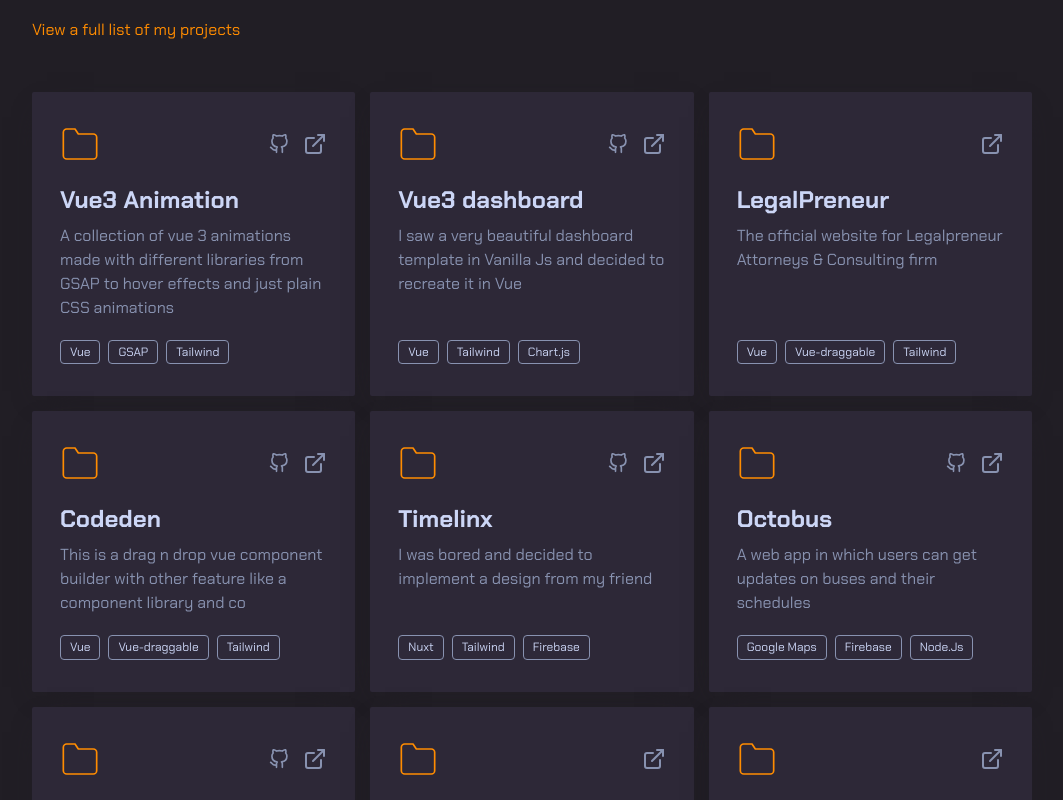
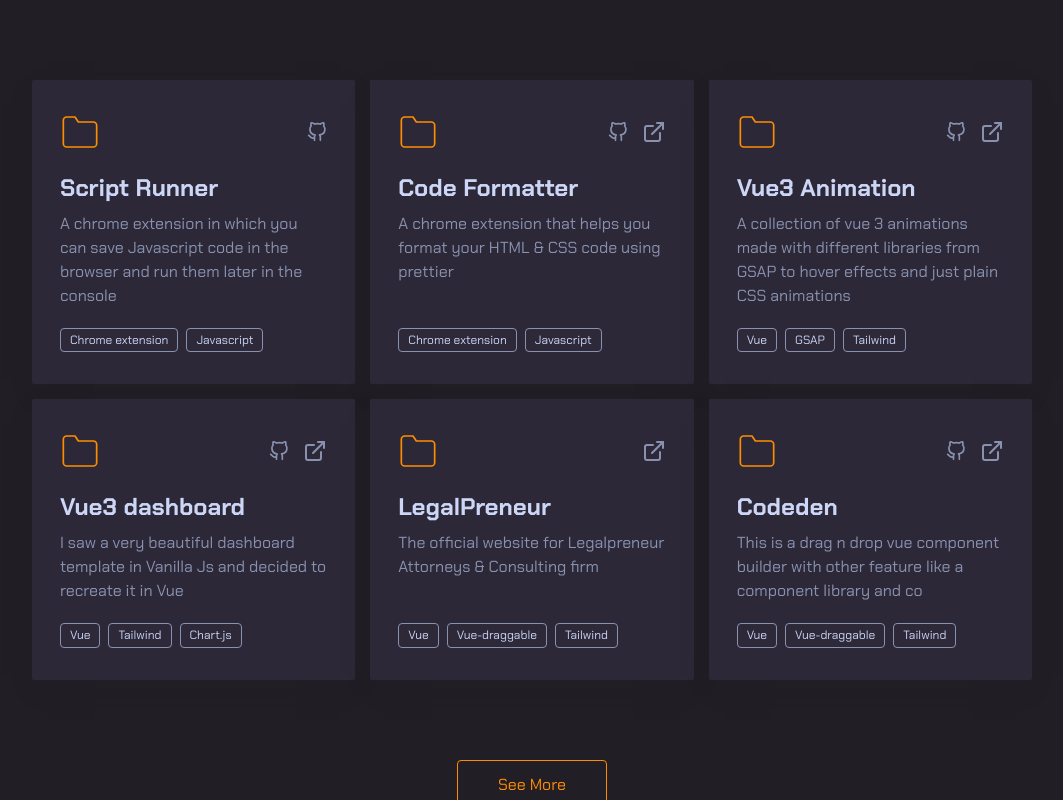
Before and after one commit to kromate/v5, a Vue app: page / in a window 1280 px wide. Shown: the part 4160-4960 px from the top of the page, without its empty margins (108-1171 px from the left). Built offline with nearby package versions, Linux system fonts and the light colour scheme.

Commit message:
updated project list

```diff
--- a/src/components/Work.vue
+++ b/src/components/Work.vue
@@ -1,9 +1,9 @@
 <template>
 	<section id="works" class="flex flex-col">
 		<h2 class="numbered-heading chakra" data-num="03.">my projects</h2>
-		<router-link to="/archive" class="text-orange -mt-3"
+		<!-- <router-link to="/archive" class="text-orange -mt-3"
 			>View a full list of my projects</router-link
-		>
+		> -->
 		<transition-group
 			appear
 			class="grid grid-cols-3"
@@ -12,7 +12,7 @@
 			tag="ul"
 		>
 			<li
-				v-for="(project, index) in projects"
+				v-for="(project, index) in projects[0]"
 				:key="project"
 				:data-index="index"
 			>
@@ -41,7 +41,9 @@
 				</div>
 			</li>
 		</transition-group>
-
+		<button  class="big-btn mt-20 w-auto mx-auto"
+			>See More</button
+		>
 	</section>
 </template>
 
@@ -50,7 +52,7 @@ import folder from '@/assets/icons/folder.vue';
 import redirect from '@/assets/icons/redirect.vue';
 import github from '@/assets/icons/github.vue';
 import { gsap } from 'gsap';
-import { projects } from '@/composibles/projects';
+import { chunkedProject as projects } from '@/composibles/projects';
 
 const beforeEnter = (el: any) => {
 	el.style.opacity = '0';
--- a/src/composibles/projects.ts
+++ b/src/composibles/projects.ts
@@ -1,6 +1,39 @@
 import { ref } from 'vue';
 
-export const projects = ref([
+const INITIAL_LENGTH = 6
+interface IProject {
+    name: string,
+    desc: string,
+    tags: string[],
+    links: { name: string; url: string; }[],
+    show: Boolean
+}
+
+function splitArrayIntoChunksOfLen(arr: Array<IProject>, len: number) {
+    var chunks = [], i = 0, n = arr.length;
+    while (i < n) {
+        chunks.push(arr.slice(i, i += len));
+    }
+    return chunks;
+}
+
+
+export const projects: Array<IProject> = [
+
+    {
+        name: 'Script Runner',
+        desc: 'A chrome extension in which you can save Javascript code in the browser and run them later in the console',
+        tags: ['Chrome extension', 'Javascript'],
+        links: [{ name: 'github', url: 'https://github.com/kromate/chrome-extensions/tree/main/Script%20Runner' },],
+        show: true
+    },
+    {
+        name: 'Code Formatter',
+        desc: 'A chrome extension that helps you format your HTML & CSS code using prettier',
+        tags: ['Chrome extension', 'Javascript'],
+        links: [{ name: 'github', url: 'https://github.com/kromate/chrome-extensions/tree/main/Format%20Code' }, { name: 'live', url: 'https://chrome.google.com/webstore/detail/code-formatter/pbcmhfjddijdnkbfcbghfnoejdknfejd' },],
+        show: true
+    },
     {
         name: 'Vue3 Animation',
         desc: 'A collection of vue 3 animations made with different libraries from GSAP to hover effects and just plain CSS animations',
@@ -86,6 +119,13 @@ export const projects = ref([
         show: true
     },
     {
+        name: 'intercom clone',
+        desc: 'An intercom clone that uses google spreadsheet to collect users feedback',
+        tags: ['Typescript', 'Tailwind', 'library'],
+        links: [{ name: 'github', url: 'https://github.com/kromate/careButton' }, { name: 'live', url: 'https://kromate.github.io/careButton/' },],
+        show: true
+    },
+    {
         name: 'Fazzy D',
         desc: 'I Designed & Built a fashion E-commerce store for a client with features like "add to favorite", "admin Dashboard", "payment gateways" e.t.c',
         tags: ['Vue', 'Firebase', 'Cloud Storage'],
@@ -127,4 +167,7 @@ export const projects = ref([
         links: [{ name: 'github', url: 'https://github.com/kromate/SVG_SHAPE_BUILDER' }, { name: 'live', url: 'https://svgshapes.netlify.app/' },],
         show: true
     },
-])
+]
+
+
+export const chunkedProject = splitArrayIntoChunksOfLen(projects, INITIAL_LENGTH)
```
